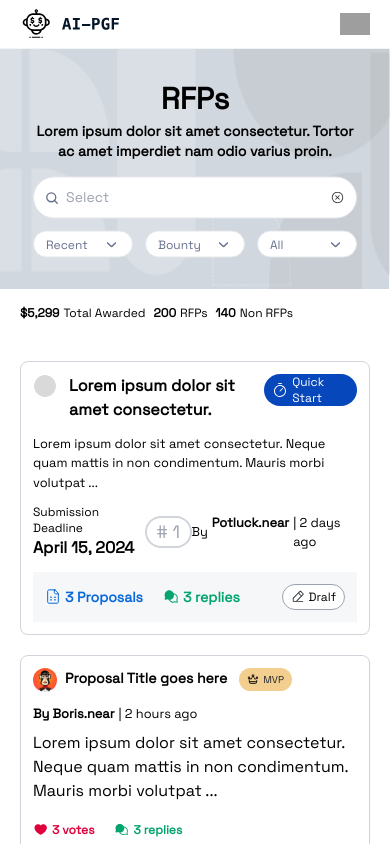
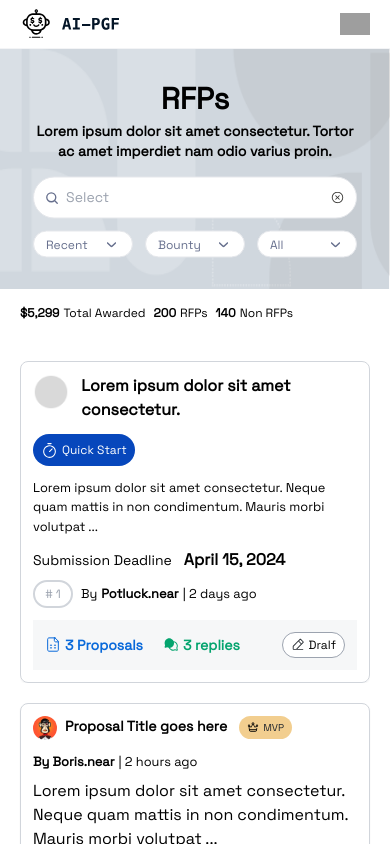
Before and after one commit to kurodenjiro/RFP-Agent-potlock, a Next.js app: page /rfps in a window 390 px wide. Shown: the top 844 px of the page. Built offline with nearby package versions, Linux system fonts and the light colour scheme; grey boxes are pictures that could not be loaded.

Commit message:
feat: proposal

```diff
--- a/src/app/projects/page.tsx
+++ b/src/app/projects/page.tsx
@@ -6,7 +6,7 @@ import Template from "@/components/Template";
 import Section from "@/components/Section";
 import Link from "next/link";
 import { useEffect, useState } from "react";
-import Project from "@/components/Project";
+import ProjectFeed from "@/components/ProjectFeed";
 
 
 const Projects = () =>{
@@ -75,11 +75,11 @@ const Projects = () =>{
                         <div className="flex flex-col gap-3">
                             <span className="text-xl font-bold">ALL PROJECT</span>
                             <div className="flex flex-col gap-3">
-                                <Project/>
-                                <Project/>
-                                <Project/>
-                                <Project/>
-                                <Project/>
+                                <ProjectFeed/>
+                                <ProjectFeed/>
+                                <ProjectFeed/>
+                                <ProjectFeed/>
+                                <ProjectFeed/>
                             </div>
                             <button className="w-full cursor-pointer bg-gray-200 flex justify-center items-center py-3 rounded-3xl">
                                 <small className="font-bold">Load More</small>
--- a/src/app/proposals/create-proposal/page.tsx
+++ b/src/app/proposals/create-proposal/page.tsx
@@ -1,7 +1,7 @@
 "use client"
 import Footer from "@/components/Footer";
 import Header from "@/components/Header";
-import SectionCreateProposal from "@/components/SectionCreateProposal";
+import SectionCreate from "@/components/SectionCreate";
 import { useEffect, useState } from "react";
 import ReactQuill from 'react-quill';
 import 'react-quill/dist/quill.snow.css';
@@ -37,7 +37,7 @@ const CreateProposal = () =>{
     return(
         <div className="w-full h-full">
             <Header/>
-            <SectionCreateProposal/>
+            <SectionCreate title="Create Proposal" subtitle="Proposal"/>
             <div className="flex justify-center items-center">
                 <div className="md:max-w-screen-2xl md:px-20 px-5 w-full md:mt-10 mt-4 md:pb-20">
                     <div className="flex flex-col-reverse md:flex-row w-full justify-between gap-10">
--- a/src/components/Project.tsx
+++ b/src/components/ProjectFeed.tsx
@@ -2,7 +2,7 @@
 import { truncateString } from "@/utils/utils";
 import { useEffect, useState } from "react";
 
-const Project = () =>{
+const ProjectFeed = () =>{
 
     const [windowSize, setWindowSize] = useState<any>({
         width: null,
@@ -25,8 +25,8 @@ const Project = () =>{
     return(
         <div className="md:p-5 p-3 flex flex-col md:flex-row justify-between items-center gap-5 w-full border border-gray-300 rounded-lg shadow-sm">
             <div className="flex flex-col md:flex-row gap-3 flex-1">
-                <div className="flex flex-row items-center gap-2">
-                    <img className="md:w-7 md:h-7 h-8 w-8 rounded-full" src="/assets/avatar.png" alt="avatar" />
+                <div className="flex flex-row md:items-center items-start gap-2 md:w-14 md:h-14">
+                    <img className="h-8 w-8 rounded-full" src="/assets/avatar.png" alt="avatar" />
                     <span className="font-bold text-lg md:text-xl md:max-w-sm md:hidden">Lorem ipsum dolor sit amet consectetur. </span>
                 </div>
                 <div className="flex flex-col md:gap-3 gap-2">
@@ -72,4 +72,4 @@ const Project = () =>{
     )
 }
 
-export default Project;
+export default ProjectFeed;
--- a/src/components/RFPsCard.tsx
+++ b/src/components/RFPsCard.tsx
@@ -3,12 +3,12 @@ import { truncateString } from "@/utils/utils";
 const RFPsCard = () => {
     return(
         <div className="flex flex-col gap-3 min-w-[350px] md:w-[445px] p-3 md:p-4 border border-gray-300 rounded-lg shadow-sm">
-            <div className="flex gap-3 flex-row justify-between items-start">
+            <div className="flex gap-3 flex-col md:flex-row justify-between items-start">
                 <div className="flex flex-row gap-3">
                     <div className="w-[41px] h-[41px]">
                         <img width={41} src="/assets/icon/avatar.png" alt="avatar" />
                     </div>
-                    <span className="font-bold max-w-[12rem]">Lorem ipsum dolor sit amet consectetur. </span>
+                    <span className="font-bold md:max-w-[12rem]">Lorem ipsum dolor sit amet consectetur. </span>
                 </div>
                 <div className="bg-[#0747BC] flex flex-row gap-1 p-2 rounded-full text-white w-34 h-8 items-center">
                     <img width={17} src="/assets/icon/clock.svg" alt="icon" />
@@ -16,13 +16,14 @@ const RFPsCard = () => {
                 </div>
             </div>
             <small>{truncateString("Lorem ipsum dolor sit amet consectetur. Neque quam mattis in non condimentum. Mauris morbi volutpat ac vitae curabitur purus enim pellentesque.",100)}</small>
-            <div className="flex flex-row justify-between items-center">
-                <div className="flex flex-col">
-                    <small className="text-xs">Submission Deadline</small>
+            <div className="flex flex-col md:flex-row justify-between md:items-center gap-2 md:gap-0">
+                <div className="flex flex-row gap-3 items-center md:items-start md:gap-0 md:flex-col">
+                    <small className="text-sm md:text-xs">Submission Deadline</small>
                     <span className="font-semibold">April 15, 2024</span>
                 </div>
-                <div className="p-2 border-2 border-gray-300 rounded-full h-8 w-12 flex items-center justify-center">
-                    <span className="text-gray-400 text-lg"># 1</span>
+                <div className="flex flex-row gap-2">
+                    <div className="p-2 border-2 border-gray-300 rounded-full md:h-8 md:w-12 h-7 w-10 flex items-center justify-center">
+                        <span className="text-gray-400 text-xs md:text-lg"># 1</span>
                     </div>
                     <div className="flex gap-1 items-center">
                         <small>By</small>
@@ -30,6 +31,7 @@ const RFPsCard = () => {
                             <div className="flex gap-1">
                                 <small className="font-semibold">Potluck.near</small>
                                 <small>| 2 days ago</small>
+                            </div>
                         </div>
                     </div>
                 </div>
--- a/src/components/SectionCreateProposal.tsx
+++ b/src/components/SectionCreate.tsx
@@ -1,12 +1,12 @@
-const SectionCreateProposal = () =>{
+const SectionCreate = ({title,subtitle}:{title?:string, subtitle?: string}) =>{
     return(
         <div className="h-full w-full relative">
             <img width={20} className="w-full h-16 md:h-full" src="/assets/background/section.png" alt="background" />
             <div className="flex justify-center items-start absolute top-[35%] md:top-[60%] left-[1%] md:left-[11%] transform -translate-y-1/2">
                 <div className="md:max-w-screen-2xl md:px-20 px-5 w-full md:mt-10 mt-4 md:pb-20">
                     <div className="flex flex-col gap-1 md:gap-3">
-                        <span className="font-semibold text-xl md:text-3xl">Create Proposal</span>
-                        <span className="font-semibold text-sm md:text-lg">Proposal &#62; <span className="font-thin">Create Proposal</span></span>
+                        <span className="font-semibold text-xl md:text-3xl">{title}</span>
+                        <span className="font-semibold text-sm md:text-lg">{subtitle} &#62; <span className="font-thin">{title}</span></span>
                     </div>
                 </div>
             </div>
@@ -14,4 +14,4 @@ const SectionCreateProposal = () =>{
     )
 }
 
-export default SectionCreateProposal;
+export default SectionCreate;
```
Lines whose indentation alone changed are shown as unchanged.
